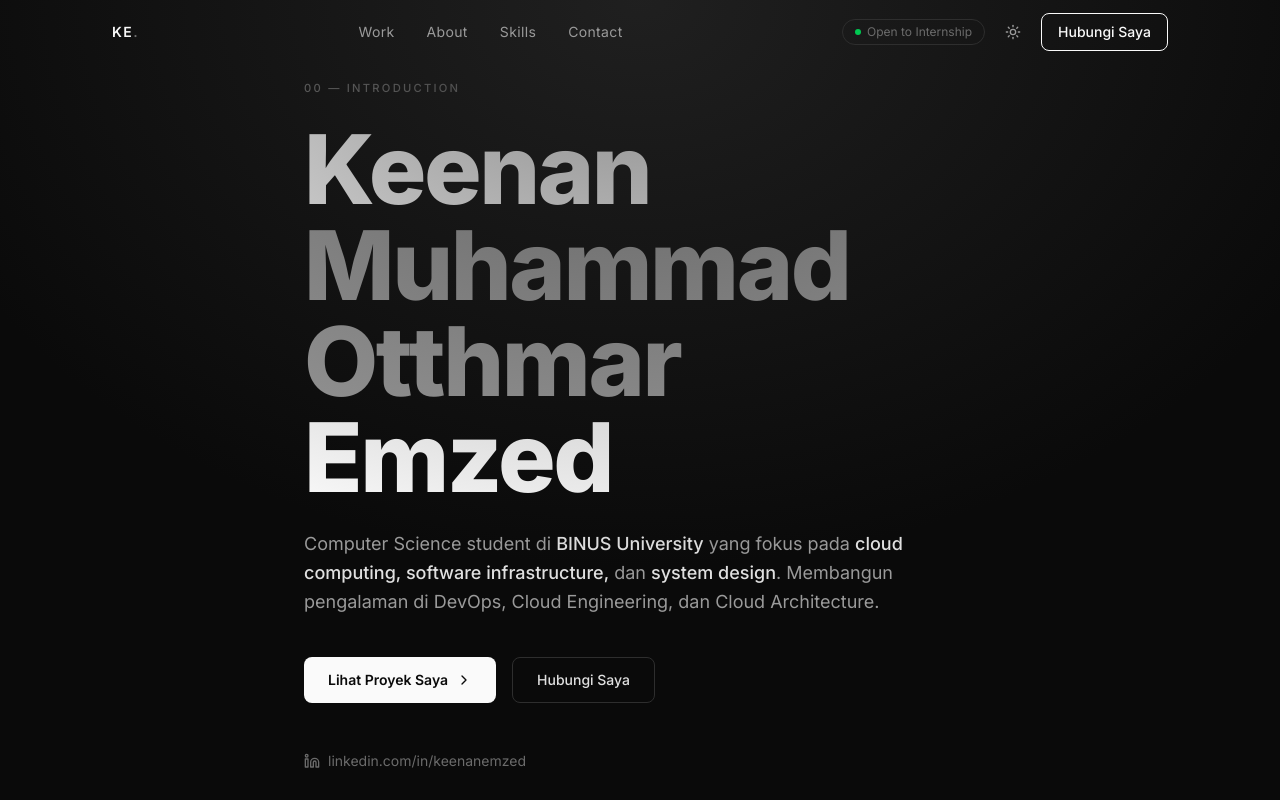
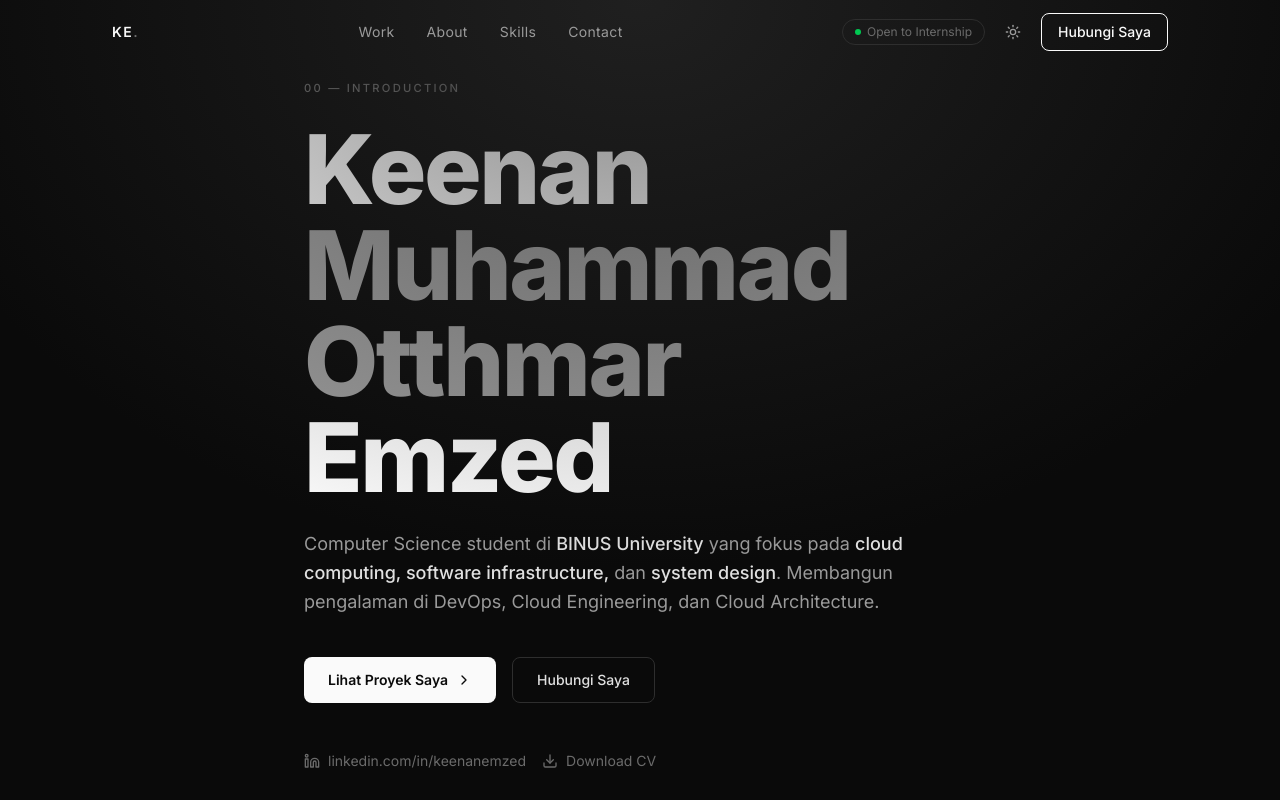
Before and after one commit to erumiii/landing-page, a Next.js app: page / in a window 1280 px wide. Shown: the top 800 px of the page. Built offline with nearby package versions, Linux system fonts and the light colour scheme.

Commit message:
Updating hero section

```diff
--- a/components/Hero.tsx
+++ b/components/Hero.tsx
@@ -1,7 +1,7 @@
 "use client";
 
 import { motion } from "framer-motion";
-import { ArrowDown, ChevronRight } from "lucide-react";
+import { ArrowDown, ChevronRight, Download } from "lucide-react";
 
 // LinkedIn icon (lucide-react doesn't export it in this version)
 const LinkedInIcon = ({ size = 16 }: { size?: number }) => (
@@ -135,6 +135,16 @@ export default function Hero() {
               <LinkedInIcon size={16} />
               <span>linkedin.com/in/keenanemzed</span>
             </a>
+            <a
+              href="/Keenan_Muhammad_Otthmar_Emzed_Resume_2026-09-25.pdf"
+              download
+              id="hero-cv-download"
+              aria-label="Download CV"
+              className="flex items-center gap-2 text-sm text-[var(--text-dim)] hover:text-[var(--text-hi)] transition-colors"
+            >
+              <Download size={16} />
+              <span>Download CV</span>
+            </a>
           </motion.div>
 
           {/* Stats grid */}
```
